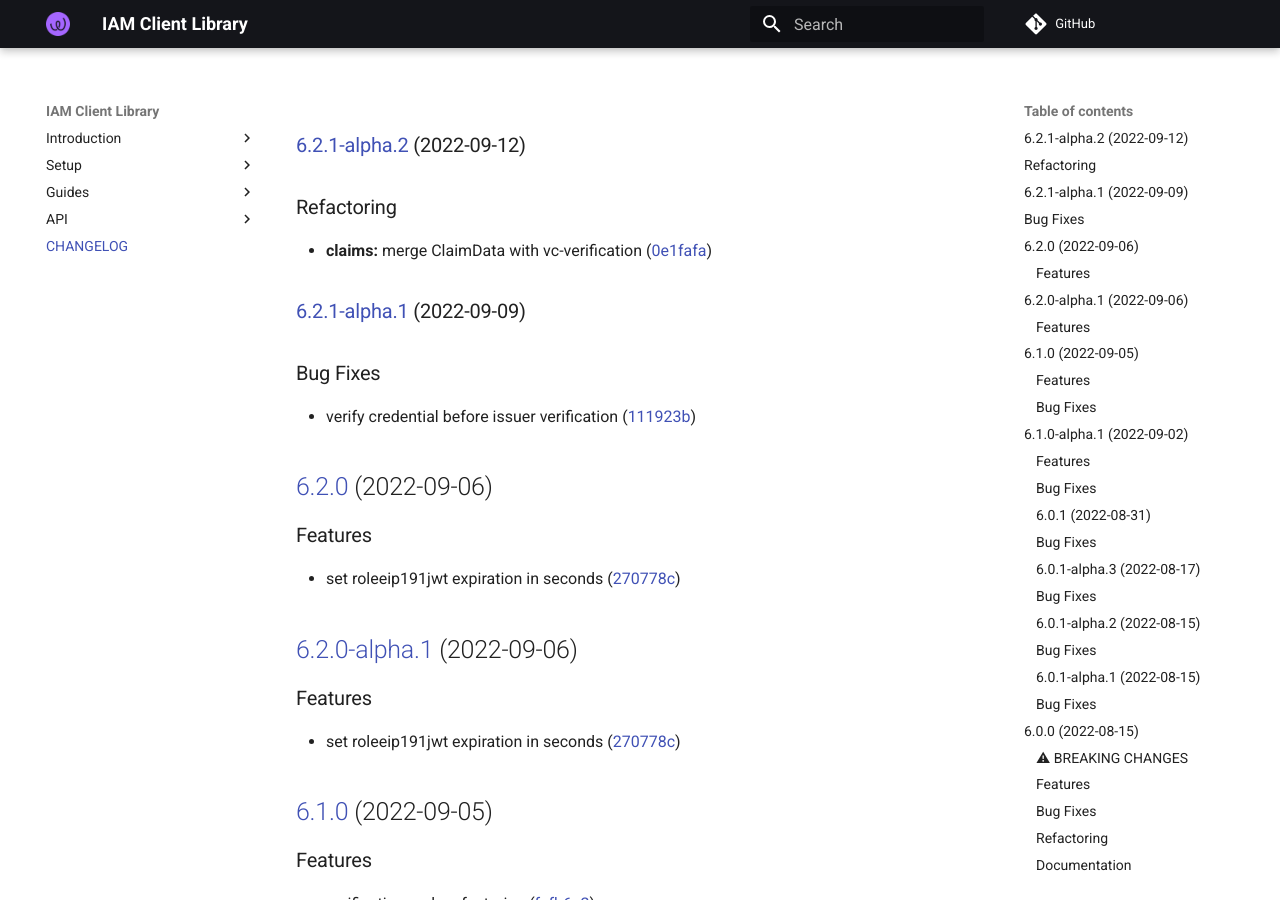
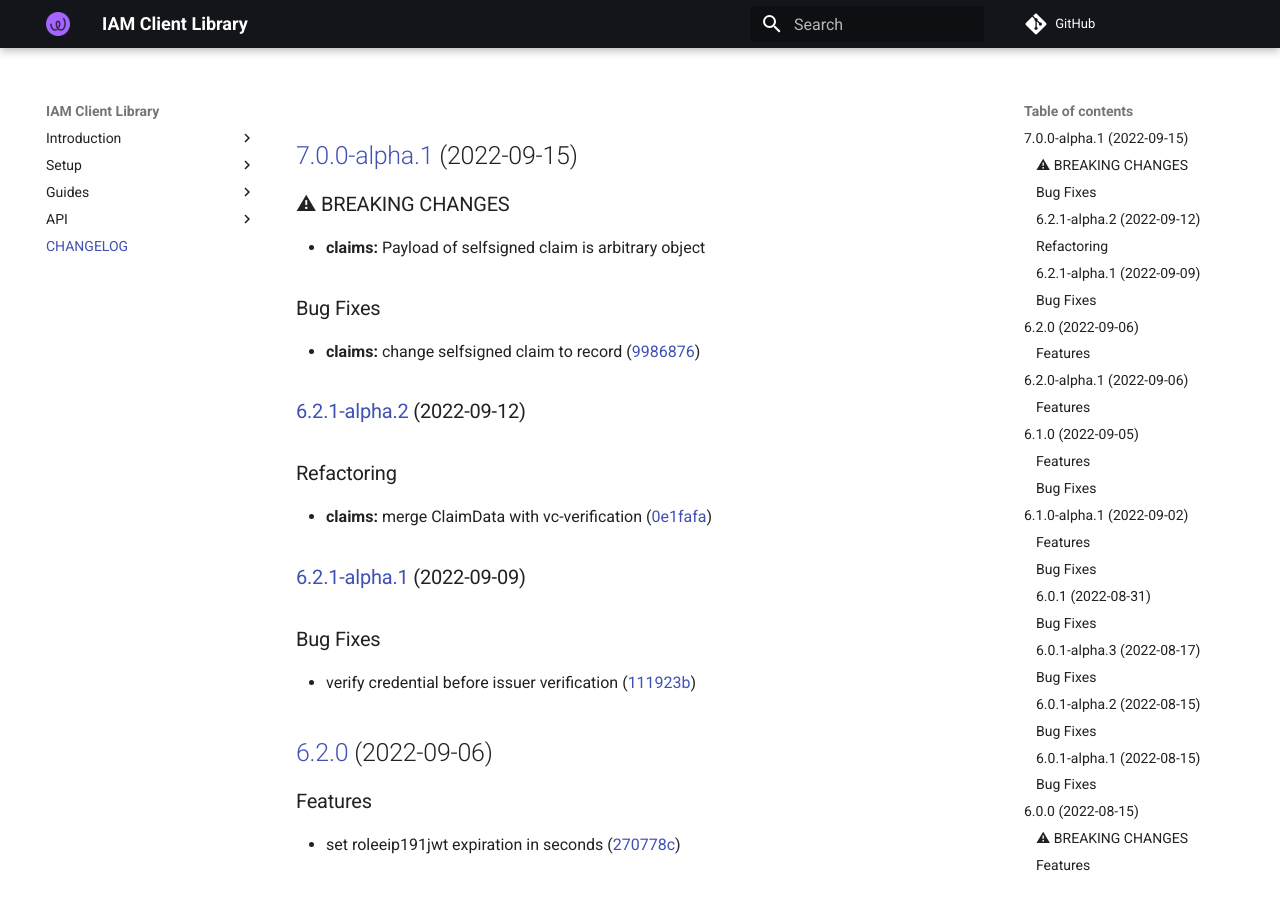
Before and after one commit to energywebfoundation/iam-client-lib, an MkDocs documentation site: the page built from docs/CHANGELOG.md, in a window 1280 px wide and 900 px high. Built offline with MkDocs 1.6.1 and Material for MkDocs 9.7.7, drawn with Linux system fonts in a browser that asks for light colours; comment, search, counter and statistics services are not loaded.

Commit message:
chore(release): 7.0.0-alpha.1 [skip ci]
## [7.0.0-alpha.1](https://github.com/energywebfoundation/iam-client-lib/compare/v6.2.1-alpha.2...v7.0.0-alpha.1) (2022-09-15)

### ⚠ BREAKING CHANGES

* **claims:** Payload of selfsigned claim is arbitrary object

### Bug Fixes

* **claims:** change selfsigned claim to record ([9986876](https://github.com/energywebfoundation/iam-client-lib/commit/9986876984fc523657e98a8a92bdd2b70f2470eb))

```diff
--- a/docs/CHANGELOG.md
+++ b/docs/CHANGELOG.md
@@ -1,3 +1,14 @@
+## [7.0.0-alpha.1](https://github.com/energywebfoundation/iam-client-lib/compare/v6.2.1-alpha.2...v7.0.0-alpha.1) (2022-09-15)
+
+
+### ⚠ BREAKING CHANGES
+
+* **claims:** Payload of selfsigned claim is arbitrary object
+
+### Bug Fixes
+
+* **claims:** change selfsigned claim to record ([9986876](https://github.com/energywebfoundation/iam-client-lib/commit/9986876984fc523657e98a8a92bdd2b70f2470eb))
+
 ### [6.2.1-alpha.2](https://github.com/energywebfoundation/iam-client-lib/compare/v6.2.1-alpha.1...v6.2.1-alpha.2) (2022-09-12)
 
 
--- a/package.json
+++ b/package.json
@@ -1,6 +1,6 @@
 {
   "name": "iam-client-lib",
-  "version": "6.2.1-alpha.2",
+  "version": "7.0.0-alpha.1",
   "description": "Library for Decentralized Identity and Access Management",
   "main": "dist/index.js",
   "module": "dist/index.esm.js",
```
